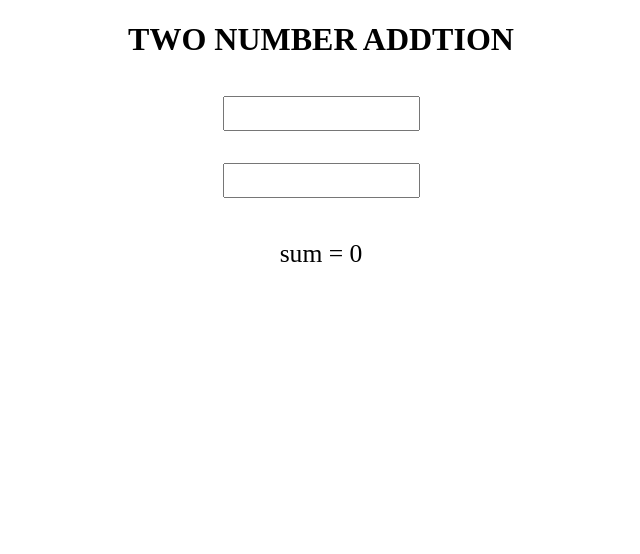
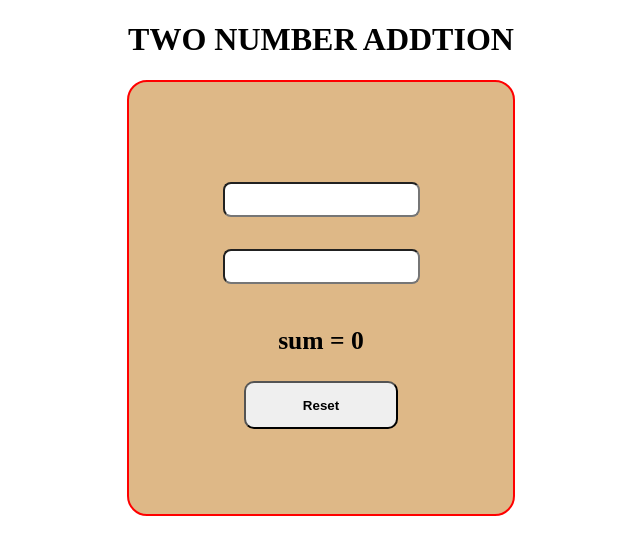
Before and after one commit to KrushnaX0X0/DOM-calculater, a plain HTML site: page index.html in a window 1280 px wide. Shown: the whole page, without its empty margins (319-959 px from the left). Drawn offline with Linux system fonts and the light colour scheme.

Commit message:
add style

```diff
--- a/index.html
+++ b/index.html
@@ -10,29 +10,58 @@
         h1{
             text-align: center;
         }
-        .continer{
+        .fist-continer{
             display: flex;
             flex-direction: column;
             justify-content: center;
             align-items: center;
+
+
+        }
+        .continer{
+            height: 54vh;
+            width: 30vw;
+            display: flex;
+            flex-direction: column;
+            justify-content: center;
+            align-items: center;
+            border: 2px solid red;
+            background-color: burlywood;
+            border-radius: 20px;
         }
         .input-text{
             padding: 1vh;
             margin: 2vh 0;
+            border-radius: 8px;
 
         }
         p{
             font-size: 2vw;
+            font-weight: 700;
+
+        }
+        .btn{
+            height: 6vh;
+            width: 12vw;
+            border-radius: 10px;
+            font-weight: 600;
+        }
+        .btn:hover{
+            background-color: brown;
+            color: white;
         }
 
     </style>
     <h1>TWO NUMBER ADDTION </h1>
+    <div class="fist-continer">
     <div class="continer">
         <input type="text" class="input-text" id="input-value1" onkeyup="calculater()">
         <input type="text"class="input-text" id="input-value2" onkeyup="calculater()" >
         <p id="result">sum = 0</p>
+        <button type="button" id="receat" onclick="reset()" class="btn">Reset</button>
 
 
+    </div>
     </div>
     <script>
 
@@ -48,6 +77,17 @@
 
 
          }
+         function reset()
+         {
+            document.getElementById(id="input-value1").value = "";
+            document.getElementById(id="input-value2").value = "";
+            document.getElementById("result").innerText = "sum = 0";
+
+         }
+
+
+
+
 
 
 
```
